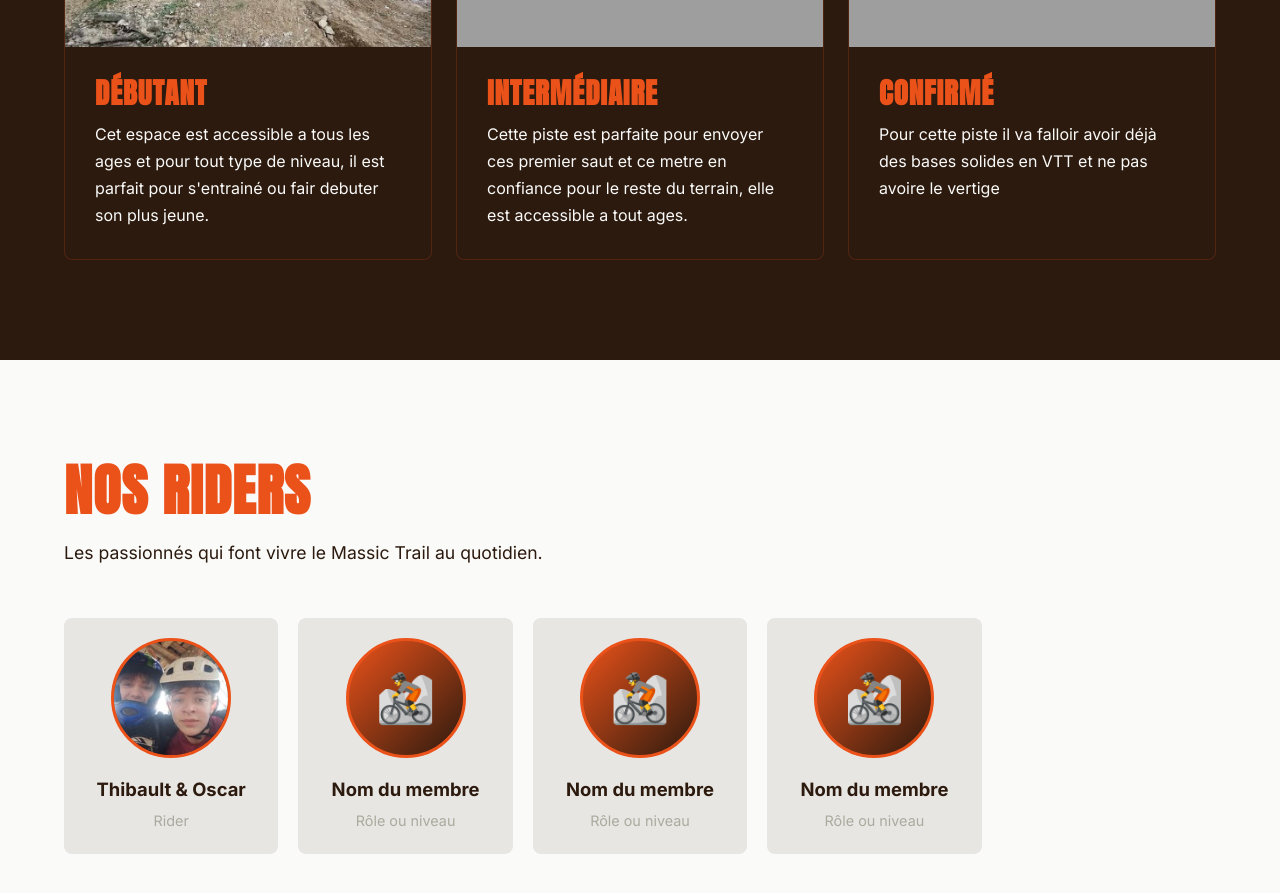
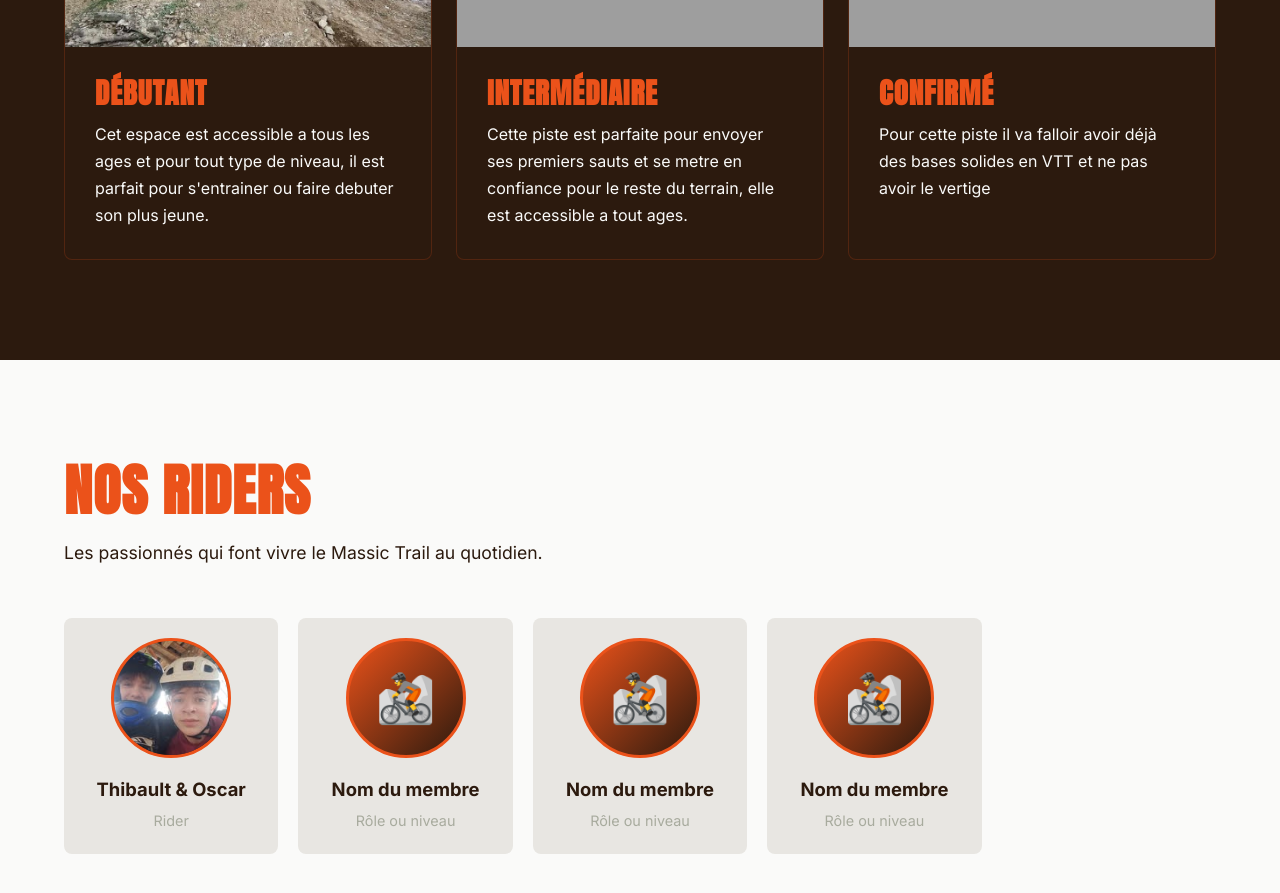
Before and after one commit to Takeasite/massic-trail, a plain HTML site: page index.html in a window 1280 px wide. Shown: the part 2040-2933 px from the top of the page. Drawn offline with Linux system fonts and the light colour scheme; grey boxes are pictures that could not be loaded.

Commit message:
Update index.html

```diff
--- a/index.html
+++ b/index.html
@@ -537,7 +537,7 @@
           <div class="niveau-image"><img src="debutant.jpg" alt="Piste débutant"/></div>
           <div class="niveau-contenu">
             <h3>Débutant</h3>
-            <p>Cet espace est accessible a tous les ages et pour tout type de niveau, il est parfait pour s'entrainé ou fair debuter son plus jeune.</p>
+            <p>Cet espace est accessible a tous les ages et pour tout type de niveau, il est parfait pour s'entrainer ou faire debuter son plus jeune.</p>
           </div>
         </div>
 
@@ -545,7 +545,7 @@
           <div class="niveau-image"><img src="intermediaire.png" alt="Piste intermediaire"/></div>
           <div class="niveau-contenu">
             <h3>Intermédiaire</h3>
-            <p>Cette piste est parfaite pour envoyer ces premier saut et ce metre en confiance pour le reste du terrain, elle est accessible a tout ages.</p>
+            <p>Cette piste est parfaite pour envoyer ses premiers sauts et se metre en confiance pour le reste du terrain, elle est accessible a tout ages.</p>
           </div>
         </div>
 
@@ -553,7 +553,7 @@
           <div class="niveau-image"><img src="confirme.png" alt="Piste confirme"/></div>
           <div class="niveau-contenu">
             <h3>Confirmé</h3>
-            <p>Pour cette piste il va falloir avoir déjà des bases solides en VTT et ne pas avoire le vertige</p>
+            <p>Pour cette piste il va falloir avoir déjà des bases solides en VTT et ne pas avoir le vertige</p>
           </div>
         </div>
 
@@ -570,9 +570,6 @@
       <p class="intro-section">Les passionnés qui font vivre le Massic Trail au quotidien.</p>
 
       <div class="membres">
-
-        <!-- À COMPLÉTER : dupliquer ce bloc pour chaque membre -->
-        <!-- IMPORTANT : accord parental nécessaire pour les mineurs avant publication -->
 
         <div class="membre-card">
           <img src="rider.jpg" class="membre-photo" alt="rider"/>
```
